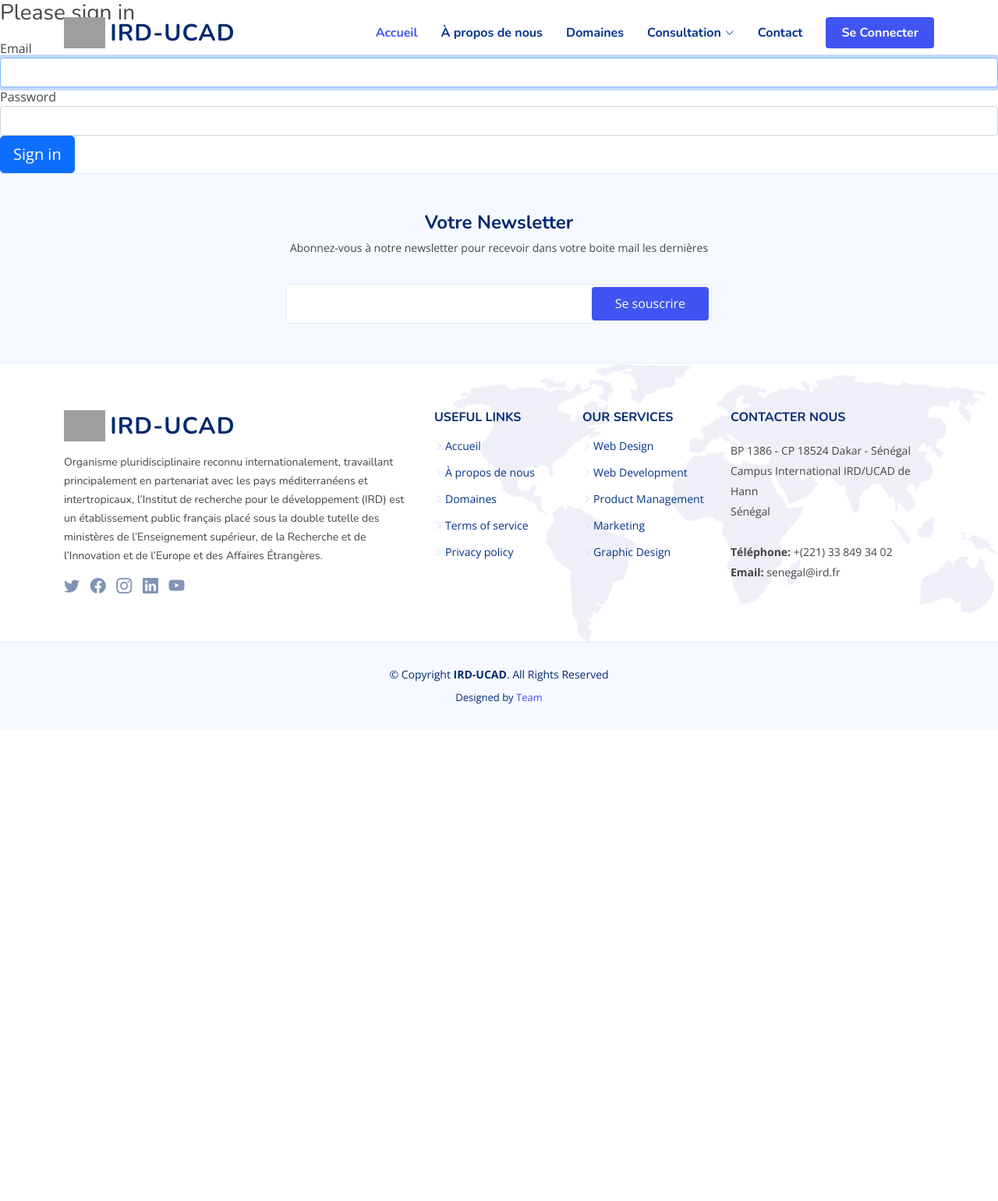
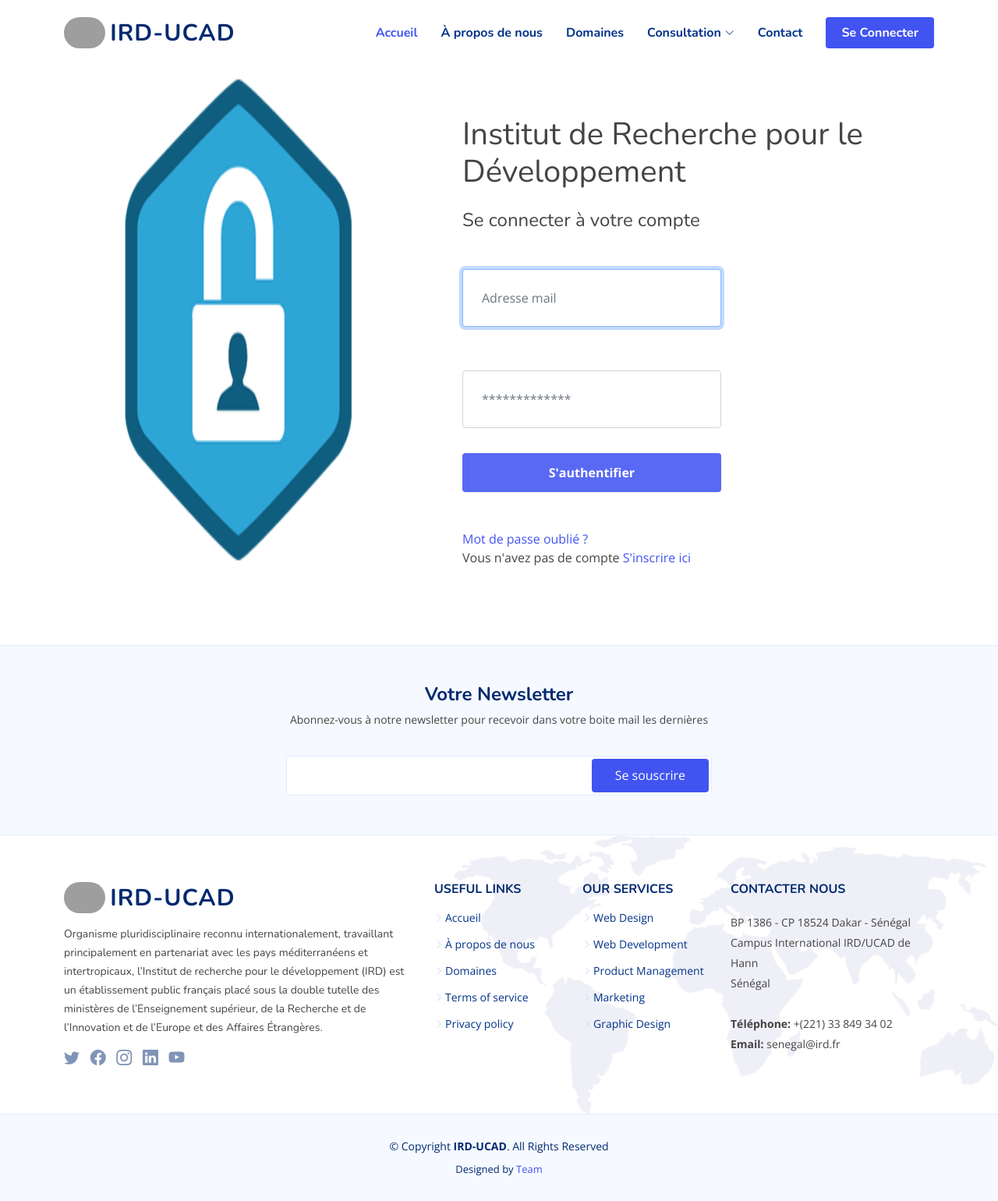
Before and after one commit to Idrissa0102/projet-ird, a Symfony app: template templates/security/login.html.twig in a window 1280 px wide. Shown: the whole page at 78% size. Before the commit the page ends 903 px from the top, so only its background shows below. Run offline with Twig, Linux system fonts and the light colour scheme; the template is opened without the code that fills it, so the values that code supplies are empty; some libraries are stand-ins or nearby versions; grey boxes are pictures that could not be loaded.

Commit message:
Connexion & Inscription Effectuées

```diff
--- a/templates/registration/register.html.twig
+++ b/templates/registration/register.html.twig
@@ -93,7 +93,7 @@
         <button type="submit" class="btn">Register</button>
 
 
-
+        {{ form_row(registrationForm._token) }}
         {{ form_end(registrationForm) }}
             </form>
             </div>
--- a/templates/security/login.html.twig
+++ b/templates/security/login.html.twig
@@ -2,8 +2,49 @@
 
 {% block title %}Log in!{% endblock %}
 
+{% block style %}
+    <style>
+        img {
+            border-top-left-radius: 30px;
+            border-bottom-left-radius: 30px;
+            border-top-right-radius: 30px;
+            border-bottom-right-radius: 30px;
+        }
+
+        .btn1 {
+            border: none;
+            outline: none;
+            height: 50px;
+            width: 100%;
+            background-color: rgb(89, 105, 243);
+            color: white;
+            border-radius: 4px;
+            font-weight: bold;
+        }
+
+        .btn1:hover {
+            background: white;
+            border: 1px solid;
+            color: black;
+        }
+    </style>
+{% endblock %}
+
 {% block body %}
 <form method="post">
+
+
+    <section class="Form my-4 mx-5">
+        <div class="container">
+            <div class="row no-gutters">
+                <div class="col-lg-5">
+                    <img src="{{asset('img/irdAuth.png')}}" style="width: 100%; height: 100%;" class="img-fluid" alt="">
+                </div>
+
+                <div class="col-lg-7 px-5 pt-5">
+                    <h1 class="font-weight-bold py-3">Institut de Recherche pour le Développement</h1>
+                    <h4>Se connecter à votre compte</h4>
+
                     {% if error %}
                         <div class="alert alert-danger">{{ error.messageKey|trans(error.messageData, 'security') }}</div>
                     {% endif %}
@@ -13,16 +54,20 @@
                             You are logged in as {{ app.user.username }}, <a href="{{ path('app_logout') }}">Logout</a>
                         </div>
                     {% endif %}
+                    <form>
+                        <div class="form-row">
+                            <div class="col-lg-7">
+                                <label for="inputEmail"></label>
+                                <input type="email" value="{{ last_username }}" placeholder="Adresse mail" name="email" id="inputEmail" class="form-control my-3 p-4 " autocomplete="email" required autofocus >
+                            </div>
+                        </div>
+                        <div class="form-row">
+                            <div class="col-lg-7">
+                                <label for="inputPassword"></label>
+                                <input type="password" placeholder="*************" class="form-control my-3 p-4" name="password" id="inputPassword" autocomplete="current-password" required>
+                            </div>
+                        </div>
 
-    <h1 class="h3 mb-3 font-weight-normal">Please sign in</h1>
-    <label for="inputEmail">Email</label>
-    <input type="email" value="{{ last_username }}" name="email" id="inputEmail" class="form-control" autocomplete="email" required autofocus>
-    <label for="inputPassword">Password</label>
-    <input type="password" name="password" id="inputPassword" class="form-control" autocomplete="current-password" required>
-
-    <input type="hidden" name="_csrf_token"
-           value="{{ csrf_token('authenticate') }}"
-    >
 
                         {#
                             Uncomment this section and add a remember_me option below your firewall to activate remember me functionality.
@@ -34,9 +79,27 @@
                                 </label>
                             </div>
                         #}
+                        <div class="form-row">
+                            <div class="col-lg-7">
+                                <button type="submit" class="btn1 mt-3 mb-5">S'authentifier</button>
+                            </div>
+                        </div>
+                        <input type="hidden" name="_csrf_token"
+                            value="{{ csrf_token('authenticate') }}">
+                        <a href="#">Mot de passe oublié ?</a>
+                        <p>Vous n'avez pas de compte <a href="form-inscription.html">S'inscrire ici</a></p>
+                    </form>
 
-    <button class="btn btn-lg btn-primary" type="submit">
-        Sign in
-    </button>
-</form>
+
+
+                </div>
+
+            </div>
+
+        </div>
+
+    </section>
+
+
+
 {% endblock %}
```
Lines whose indentation alone changed are shown as unchanged.
